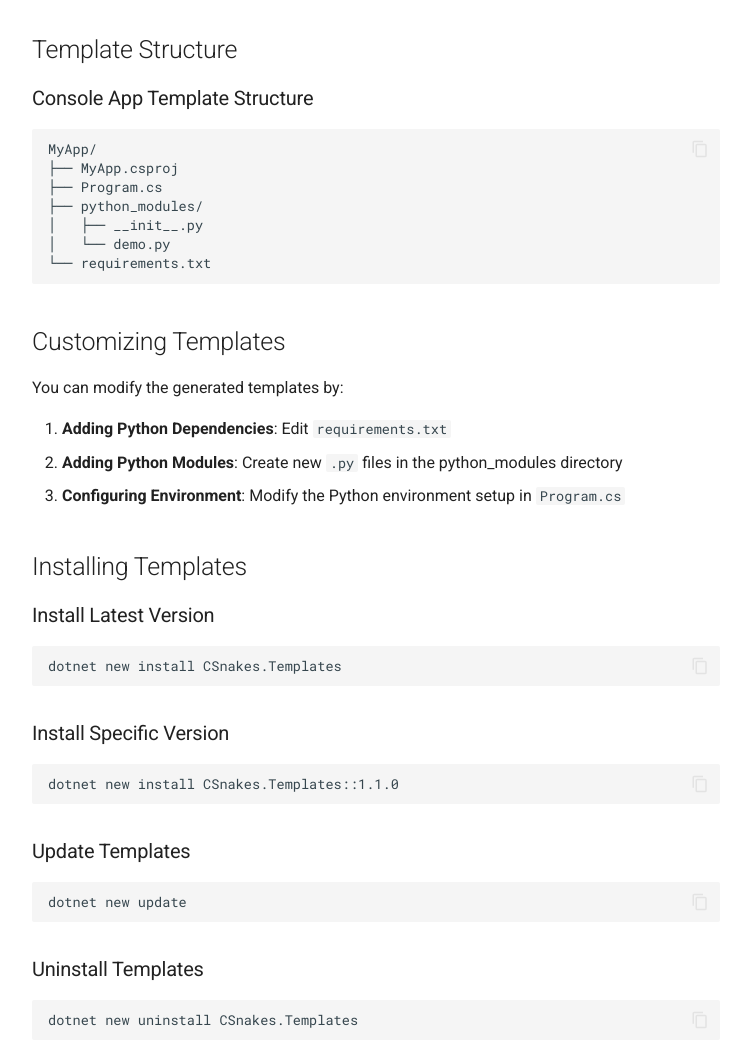
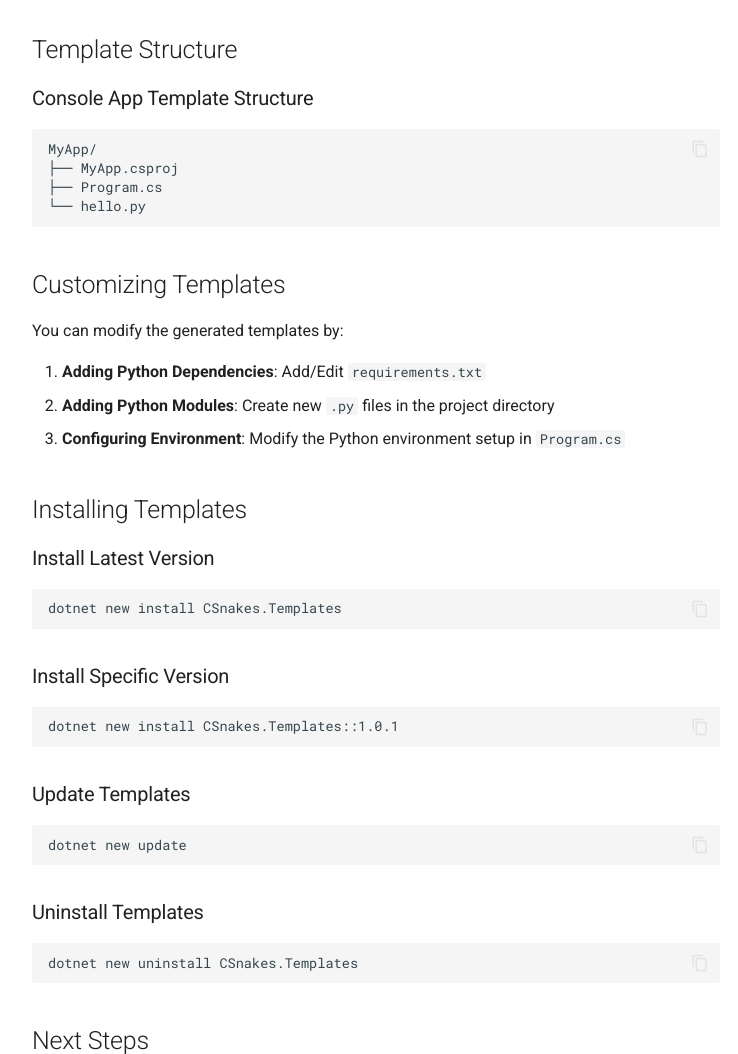
Before and after one commit to tonybaloney/CSnakes, a Python web app: template main/getting-started/templates/index.html in a window 1280 px wide. Shown: the part 2049-3103 px from the top of the page, without its empty margins (264-1002 px from the left). Run offline with Jinja, Linux system fonts and the light colour scheme; the template is opened without the code that fills it, so the values that code supplies are empty.

Commit message:
Deployed 99a9953 to main with MkDocs 1.6.1 and mike 2.1.3

```diff
--- a/main/getting-started/templates/index.html
+++ b/main/getting-started/templates/index.html
@@ -1839,16 +1839,13 @@
 <div class="language-text highlight"><pre><span></span><code><span id="__span-6-1"><a id="__codelineno-6-1" name="__codelineno-6-1" href="#__codelineno-6-1"></a>MyApp/
 </span><span id="__span-6-2"><a id="__codelineno-6-2" name="__codelineno-6-2" href="#__codelineno-6-2"></a>├── MyApp.csproj
 </span><span id="__span-6-3"><a id="__codelineno-6-3" name="__codelineno-6-3" href="#__codelineno-6-3"></a>├── Program.cs
-</span><span id="__span-6-4"><a id="__codelineno-6-4" name="__codelineno-6-4" href="#__codelineno-6-4"></a>├── python_modules/
-</span><span id="__span-6-5"><a id="__codelineno-6-5" name="__codelineno-6-5" href="#__codelineno-6-5"></a>│   ├── __init__.py
-</span><span id="__span-6-6"><a id="__codelineno-6-6" name="__codelineno-6-6" href="#__codelineno-6-6"></a>│   └── demo.py
-</span><span id="__span-6-7"><a id="__codelineno-6-7" name="__codelineno-6-7" href="#__codelineno-6-7"></a>└── requirements.txt
+</span><span id="__span-6-4"><a id="__codelineno-6-4" name="__codelineno-6-4" href="#__codelineno-6-4"></a>└── hello.py
 </span></code></pre></div>
 <h2 id="customizing-templates">Customizing Templates</h2>
 <p>You can modify the generated templates by:</p>
 <ol>
-<li><strong>Adding Python Dependencies</strong>: Edit <code>requirements.txt</code></li>
-<li><strong>Adding Python Modules</strong>: Create new <code>.py</code> files in the python_modules directory</li>
+<li><strong>Adding Python Dependencies</strong>: Add/Edit <code>requirements.txt</code></li>
+<li><strong>Adding Python Modules</strong>: Create new <code>.py</code> files in the project directory</li>
 <li><strong>Configuring Environment</strong>: Modify the Python environment setup in <code>Program.cs</code></li>
 </ol>
 <h2 id="installing-templates">Installing Templates</h2>
@@ -1856,7 +1853,7 @@
 <div class="language-bash highlight"><pre><span></span><code><span id="__span-7-1"><a id="__codelineno-7-1" name="__codelineno-7-1" href="#__codelineno-7-1"></a>dotnet<span class="w"> </span>new<span class="w"> </span>install<span class="w"> </span>CSnakes.Templates
 </span></code></pre></div>
 <h3 id="install-specific-version">Install Specific Version</h3>
-<div class="language-bash highlight"><pre><span></span><code><span id="__span-8-1"><a id="__codelineno-8-1" name="__codelineno-8-1" href="#__codelineno-8-1"></a>dotnet<span class="w"> </span>new<span class="w"> </span>install<span class="w"> </span>CSnakes.Templates::1.1.0
+<div class="language-bash highlight"><pre><span></span><code><span id="__span-8-1"><a id="__codelineno-8-1" name="__codelineno-8-1" href="#__codelineno-8-1"></a>dotnet<span class="w"> </span>new<span class="w"> </span>install<span class="w"> </span>CSnakes.Templates::1.0.1
 </span></code></pre></div>
 <h3 id="update-templates">Update Templates</h3>
 <div class="language-bash highlight"><pre><span></span><code><span id="__span-9-1"><a id="__codelineno-9-1" name="__codelineno-9-1" href="#__codelineno-9-1"></a>dotnet<span class="w"> </span>new<span class="w"> </span>update
```
